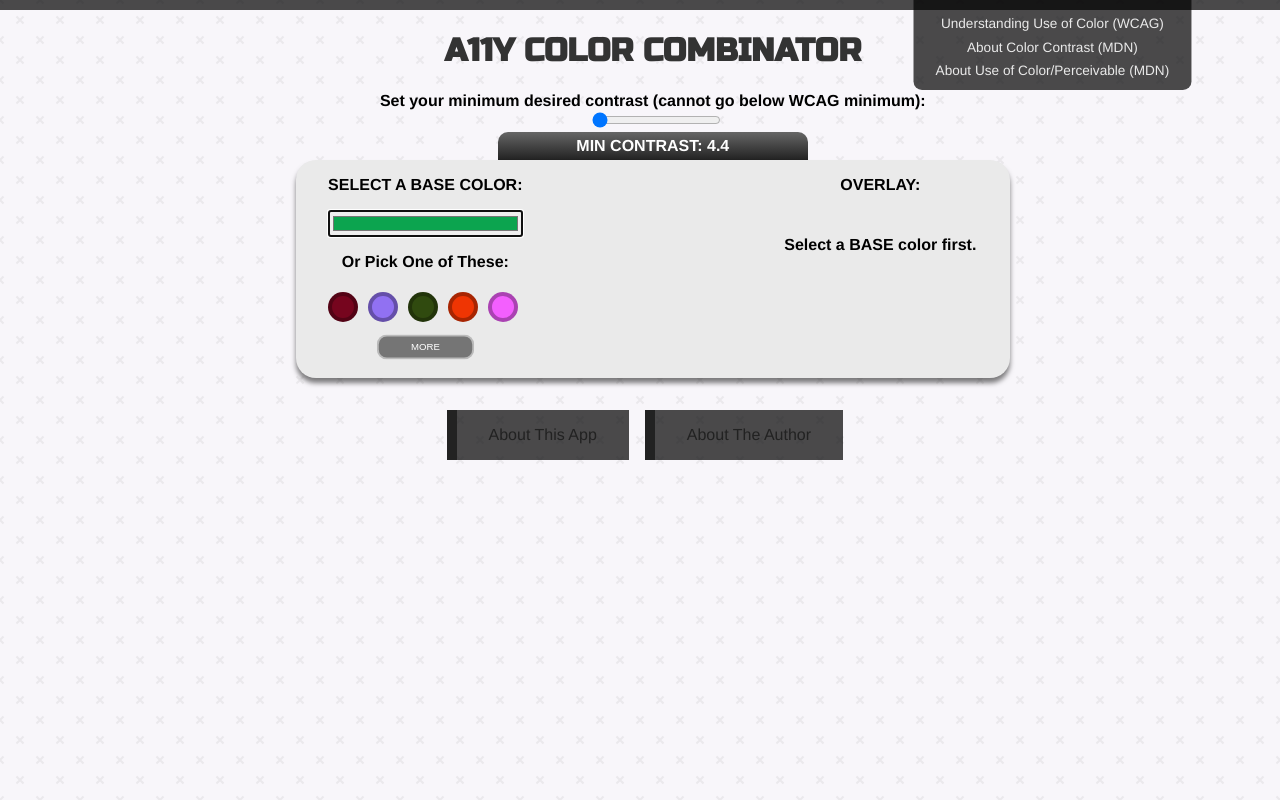
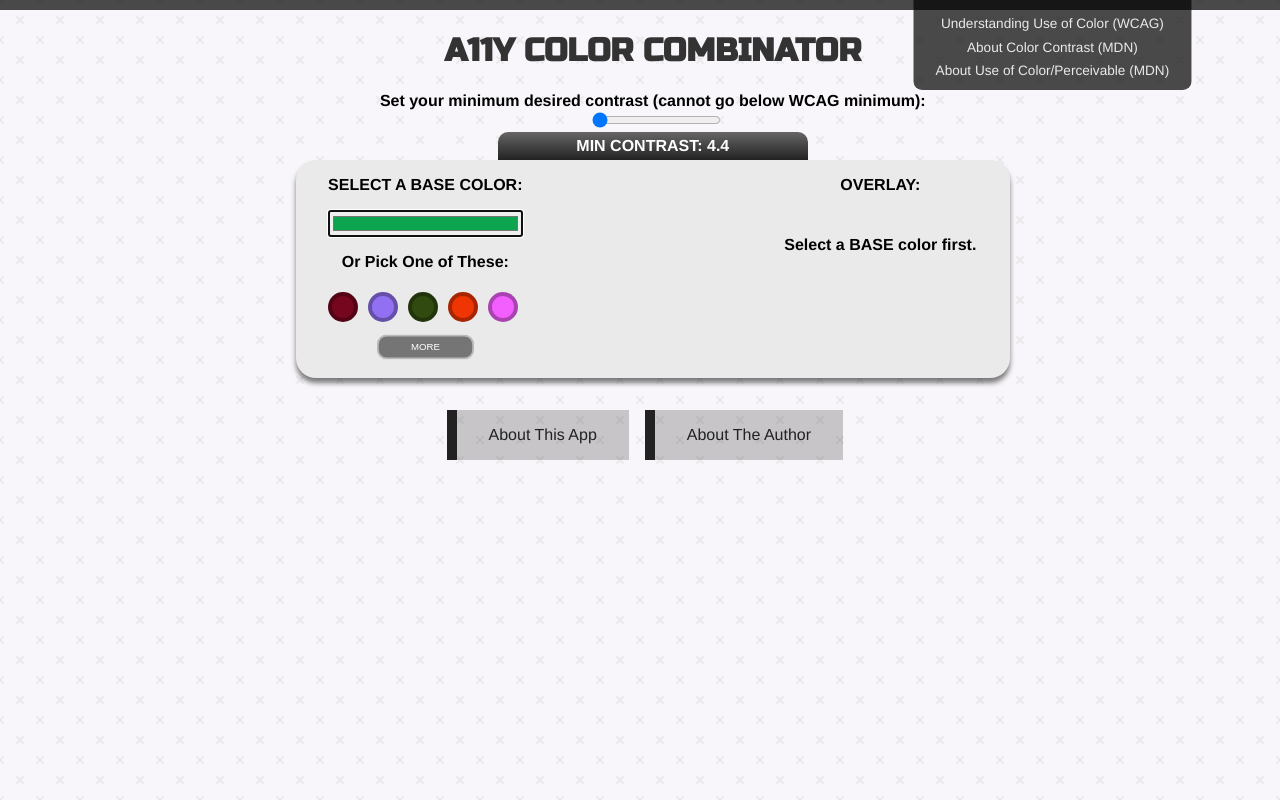
Before and after one commit to drinkingtheink/a11y-color-picker, a Vue app: page / in a window 1280 px wide. Shown: the top 800 px of the page. Built offline with nearby package versions, Linux system fonts and the light colour scheme.

Commit message:
about links

```diff
--- a/src/components/AppStage.vue
+++ b/src/components/AppStage.vue
@@ -560,10 +560,10 @@ h1, h2, h3, h4, h5, p, span, div {
 .about-links a {
   padding: 1rem 2rem;
   text-decoration: none;
-  border-left: 10px solid var(--overlay, #222);
-  color: var(--overlay, #222);
+  border-left: 10px solid var(--base, #222);
+  color: var(--base, #222);
   margin-right: 1rem;
-  background-color: var(--base, rgba(0,0,0,0.7));
+  background-color: var(--overlay, rgba(0,0,0,0.2));
 }
 
 .dark .about-links a {
```
